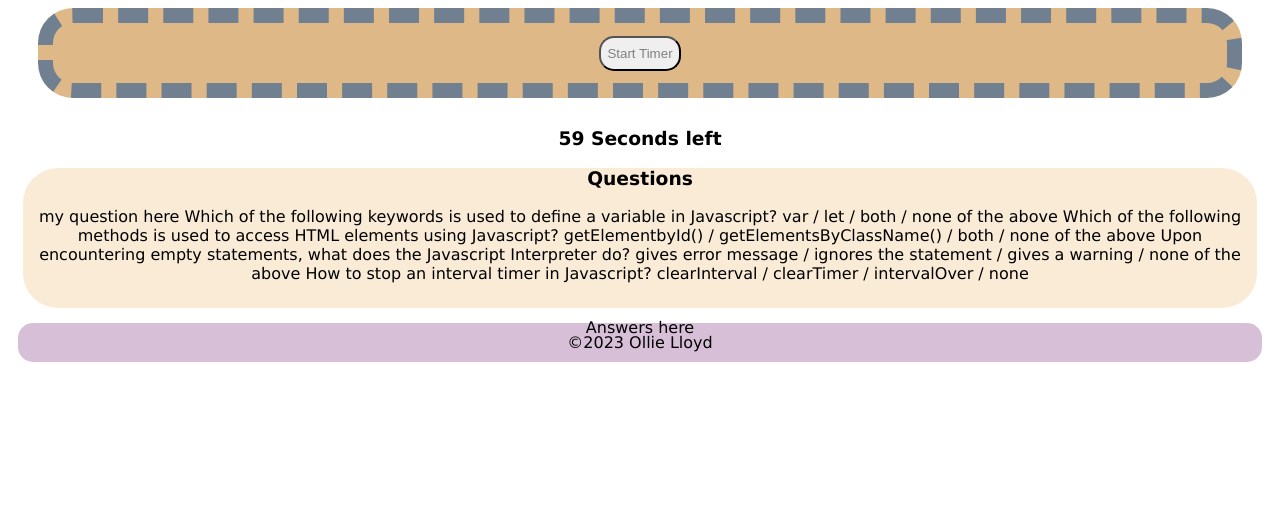
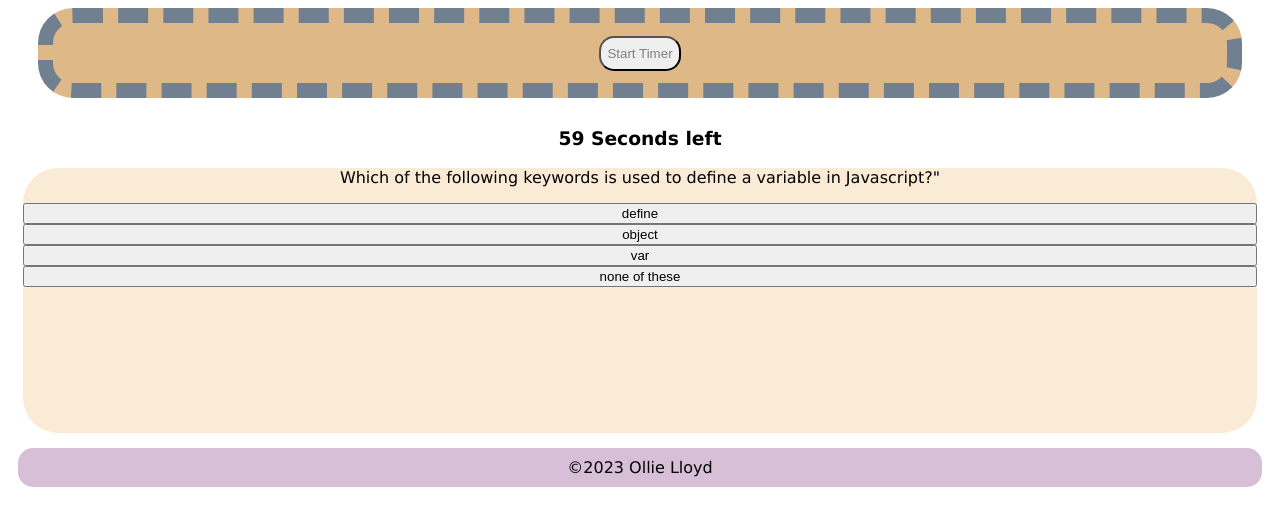
Before and after one commit to Olloyd321/JavaScript-Timed-Quiz, a plain HTML site: page index.html in a window 1280 px wide. Both pictures are taken after a click on the button "Start Timer". Shown: the part 70-596 px from the top of the page. Drawn offline with Linux system fonts and the light colour scheme.

Commit message:
added some more javascript to include questions. I was able to get my array of questions and answers to display in the right spot, the next goal is to nail down how to have the questions be interactive with javascript, but for the most part all the raw data and styling are done, just need question interaction and score tracking

```diff
--- a/assets/mystyle.css
+++ b/assets/mystyle.css
@@ -70,7 +70,7 @@
 .question-section-parent{
     display:flexbox;
     background-color: antiquewhite;
-    height: 125px;
+    height: 250px;
     width: auto;
     border: 15px;
     border-color: black;
@@ -83,7 +83,7 @@
     font-family: 'Lucida Sans', 'Lucida Sans Regular', 'Lucida Grande', 'Lucida Sans Unicode', Geneva, Verdana, sans-serif;
     color: rgb(0, 122, 122);
     display: flexbox;
-    height: 50px;
+    height: 500px;
     background-color: whitesmoke;
     border: 2px;
     border-style: dashed;
@@ -91,7 +91,7 @@
     border-color: black;
 }
 
-.answer-box{
-    flex:auto;
-
+#answerboxes{
+    display:flex;
+    flex-direction: column;
 }
--- a/assets/script.js
+++ b/assets/script.js
@@ -1,14 +1,77 @@
 var timerEL = document.getElementById("count-down-number") ;
-var startTimerbutton = document.getElementById("start-timer-button")
+var startTimerbutton = document.getElementById("start-timer-button");
+var askQuestion = document.getElementById("question");
+var answer = document.getElementById("answerboxes");
+var answer1 = document.getElementById("answerChoice1")
+var answer2 = document.getElementById("answerChoice2")
+var answer3 = document.getElementById("answerChoice3")
+var answer4 = document.getElementById("answerChoice4")
 
-startTimerbutton.addEventListener("click", buttonClick)
-timerEL.addEventListener("click", countdown)
+var afterButtonclickFormat = document.getElementById('clickHeader');
+
+var questionsWithAnswers = [
+    {
+        question:'Which of the following keywords is used to define a variable in Javascript?"',
+        answer1: 'define',
+        answer2: 'object',
+        answer3: 'var',
+        answer4: 'none of these',
+    },
+
+    {
+        question:'Which of the following methods is used to access HTML elements using Javascript?',
+        answer1: 'getElementbyId()',
+        answer2: 'grabElementbyId()',
+        answer3: 'defineElementbyId()',
+        answer4: 'none of these',
+    },
+
+    {
+        question:'Upon encountering empty statements, what does the Javascript Interpreter do?',
+        answer1: 'your computer crashes',
+        answer2: 'returns an error statement',
+        answer3: 'ignores the statement',
+        answer4: 'none of these',
+    },
+
+    {
+        question:'How to stop an interval timer in Javascript?',
+        answer1: 'STOP',
+        answer2: 'timerEnd',
+        answer3: 'intervalEnd',
+        answer4: 'clearInterval',
+    }
+
+]
+
+function displayQuestion(){
+    askQuestion.textContent=questionsWithAnswers[0].question
+    askQuestion.textContent=questionsWithAnswers[0].question
+    askQuestion.textContent=questionsWithAnswers[0].question
+    askQuestion.textContent=questionsWithAnswers[0].question
+}
+
+function displayAnswers(){
+    answer1.textContent=questionsWithAnswers[0].answer1
+    answer2.textContent=questionsWithAnswers[0].answer2
+    answer3.textContent=questionsWithAnswers[0].answer3
+    answer4.textContent=questionsWithAnswers[0].answer4
+}
+
+function clickFormat(){
+    afterButtonclickFormat.textContent=""
+}
 
 function buttonClick(){
-    console.log("buttonClick")
-    countdown()
+    console.log("buttonClick");
+    countdown();
+    displayQuestion();
+    displayAnswers();
+    clickFormat();
+
 }
 
+// this function is the countdown timer
 function countdown(){
 var timeRemaining = 60;
 var countingTime = setInterval(function (){
@@ -25,3 +88,7 @@ var countingTime = setInterval(function (){
     }
 },1000)
 }
+
+
+startTimerbutton.addEventListener("click", buttonClick)
+timerEL.addEventListener("click", countdown)
--- a/index.html
+++ b/index.html
@@ -23,29 +23,20 @@
                 <h3 id="count-down-number"></h3>
             </section>
 
-            <script src="./assets/script.js"></script>
-        </body>
+
 
         <main>
             <section class="question-section-parent">
                 <section class="question-box">
                     <form action="text"></form>
-                    <h3>Questions</h3>
-                        <p id ="question">my question here
-                            Which of the following keywords is used to define a variable in Javascript?
-                                var / let / both / none of the above
-
-                            Which of the following methods is used to access HTML elements using Javascript?
-                                getElementbyId() / getElementsByClassName() / both / none of the above
-
-                            Upon encountering empty statements, what does the Javascript Interpreter do?
-                                gives error message / ignores the statement / gives a warning / none of the above
-
-                            How to stop an interval timer in Javascript?
-                                clearInterval / clearTimer / intervalOver / none
+                    <h3 id="clickHeader">Click the timer to display a question!</h3>
+                        <p id ="question">
                         </p>
-                            <div class="answerbox"><br/>
-                                Answers here
+                            <div id="answerboxes">
+                                <button id="answerChoice1"></button>
+                                <button id="answerChoice2"></button>
+                                <button id="answerChoice3"></button>
+                                <button id="answerChoice4"></button>
                             </div>
                 </section>
             </section>
@@ -59,5 +50,7 @@
         </div>
     </footer>
 
+    <script src="./assets/script.js"></script>
+</body>
 
 </html>
```
